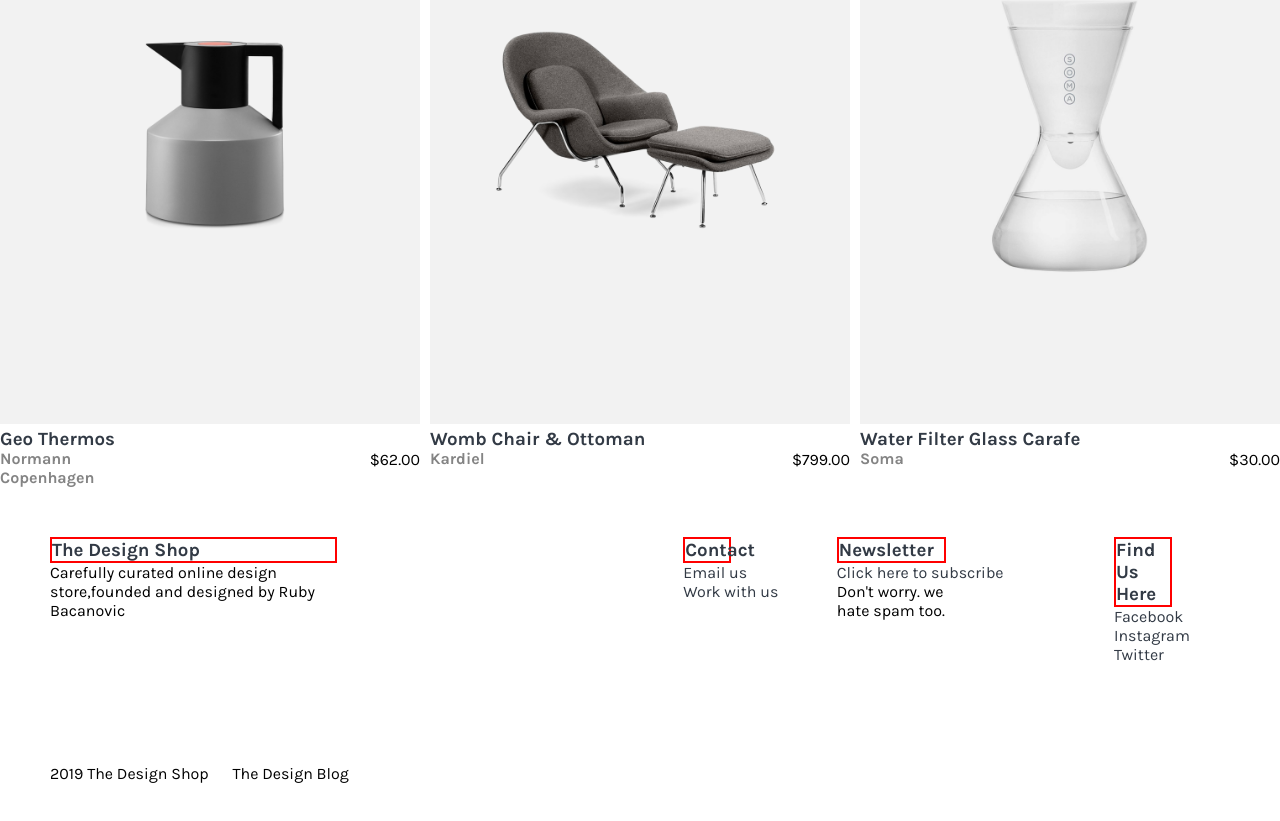
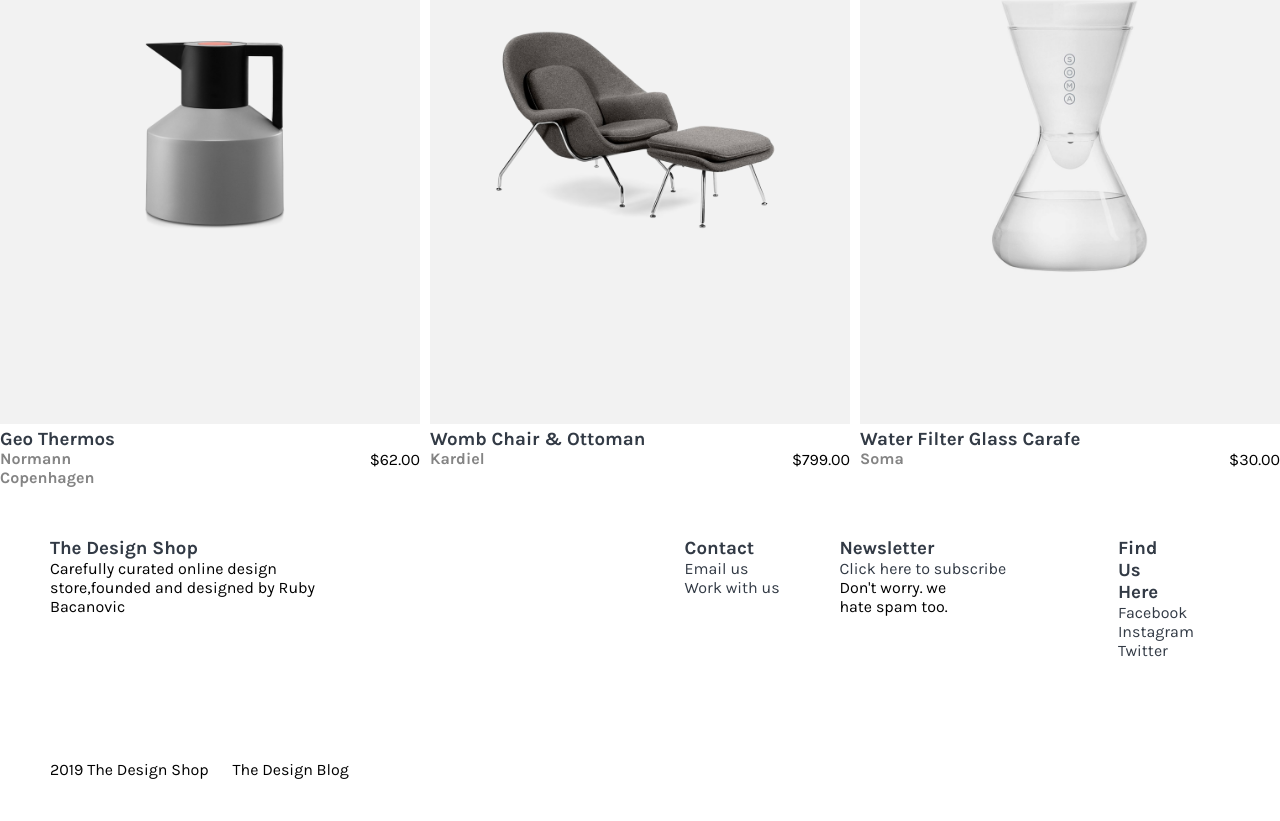
Before and after one commit to spain13/TheDesignShop2, a plain HTML site: page index.html in a window 1280 px wide. Shown: the part 8998-9819 px from the top of the page. Drawn offline with Linux system fonts and the light colour scheme.

Commit message:
änderung

```diff
--- a/assets/css/style.css
+++ b/assets/css/style.css
@@ -85,13 +85,10 @@ footer a {
   display: block;
   color: #323a45;
 }
-footer h3:nth-of-type(1){
-    margin-right: 50%;
+footer h3:nth-of-type(1) {
+  margin-right: 50%;
 }
-footer h3{
-   border: 2px red solid;
 
-}
 li {
   display: inline-block;
 }
```
